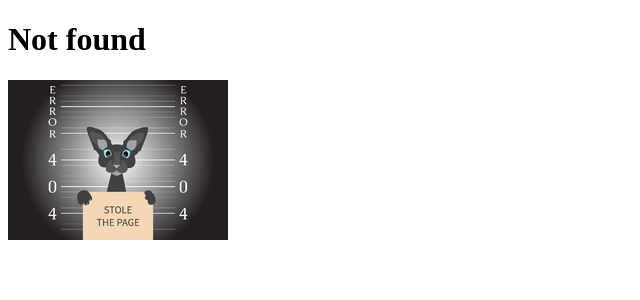
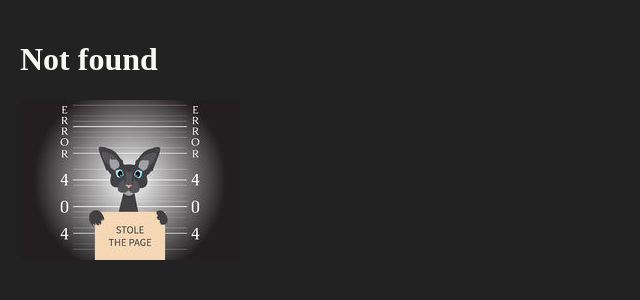
Before and after one commit to evanrooijen/angular2-workshop, an Angular app: page / in a window 1280 px wide. Shown: the top 300 px of the page, without its empty margins (0-640 px from the left). Built offline with nearby package versions, Linux system fonts and the light colour scheme.

Commit message:
added some styling

```diff
--- a/package.json
+++ b/package.json
@@ -39,6 +39,7 @@
     "karma-cli": "^1.0.1",
     "karma-jasmine": "^1.0.2",
     "karma-remap-istanbul": "^0.2.1",
+    "normalize.css": "^5.0.0",
     "protractor": "~4.0.13",
     "ts-node": "1.2.1",
     "tslint": "^4.3.0",
--- a/src/styles.scss
+++ b/src/styles.scss
@@ -1 +1,8 @@
 /* You can add global styles to this file, and also import other style files */
+@import "~normalize.css";
+
+body{
+  background: #222;
+  color: #F8F8F2;
+  padding: 20px;
+}
```
Also changed, not shown: 2 other files (tests, documents, lock files or other folders).
